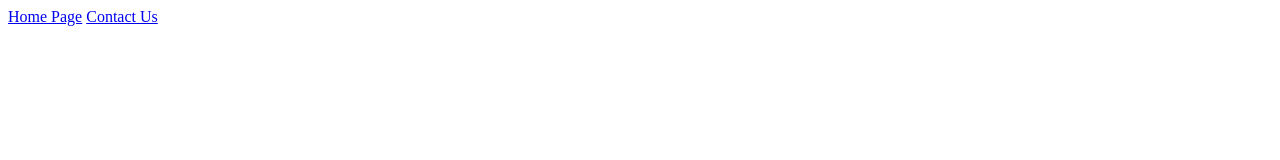
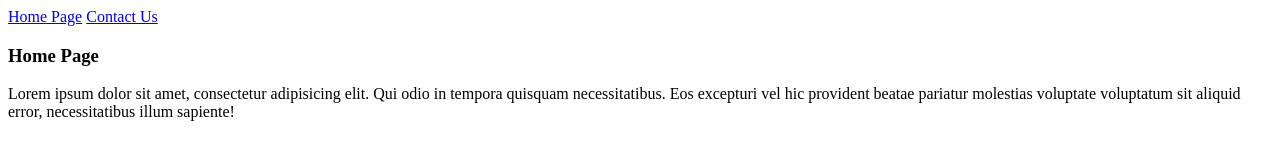
Before and after one commit to QA-Instructor/thursday_git_practice, a plain HTML site: page index.html in a window 1280 px wide. Drawn offline with Linux system fonts and the light colour scheme.

Commit message:
Added more content to index page

```diff
--- a/index.html
+++ b/index.html
@@ -12,5 +12,15 @@
             <a href="contactus.html">Contact Us</a>
         </nav>
     </header>
+    <article>
+        <section id="intro">
+            <h1>Home Page</h1>
+            <p>Lorem ipsum dolor sit amet, consectetur adipisicing elit. Qui odio in tempora quisquam necessitatibus. Eos excepturi vel hic provident beatae pariatur molestias voluptate voluptatum sit aliquid error, necessitatibus illum sapiente!</p>
+
+        </section>
+    </article>
+    <footer>
+
+    </footer>
 </body>
 </html>
```
